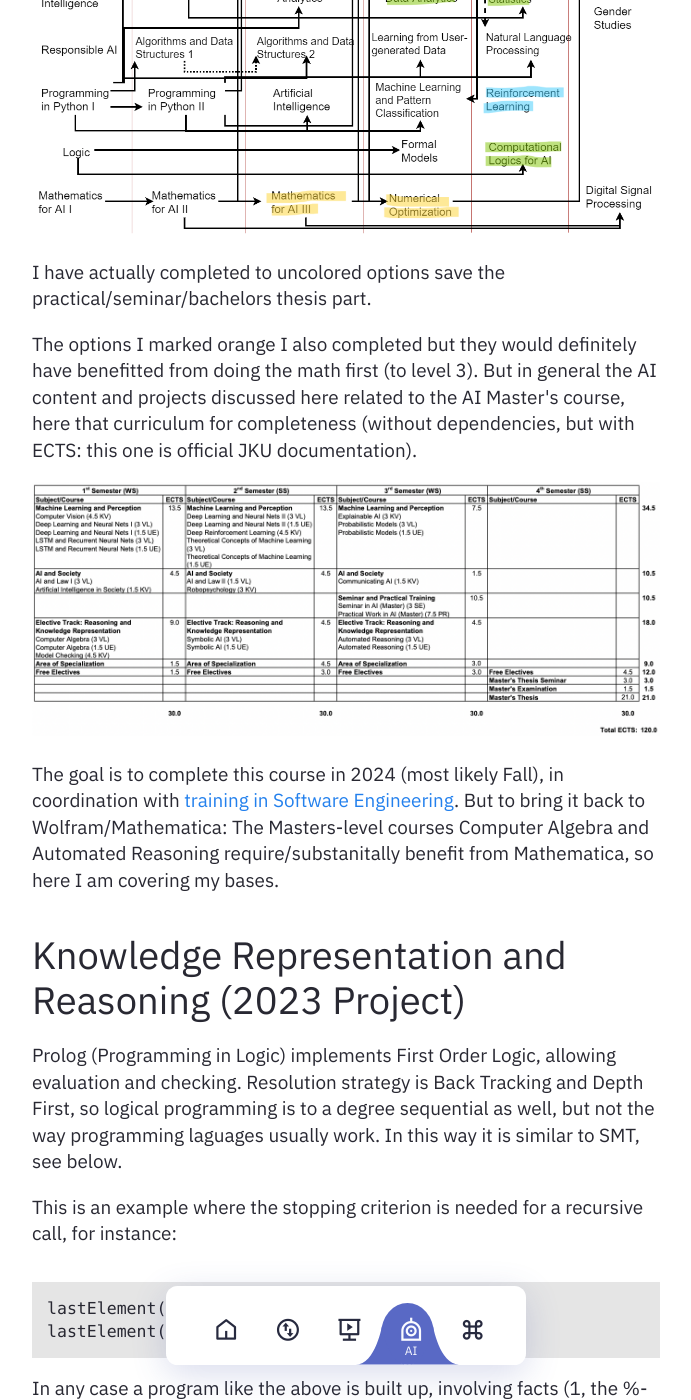
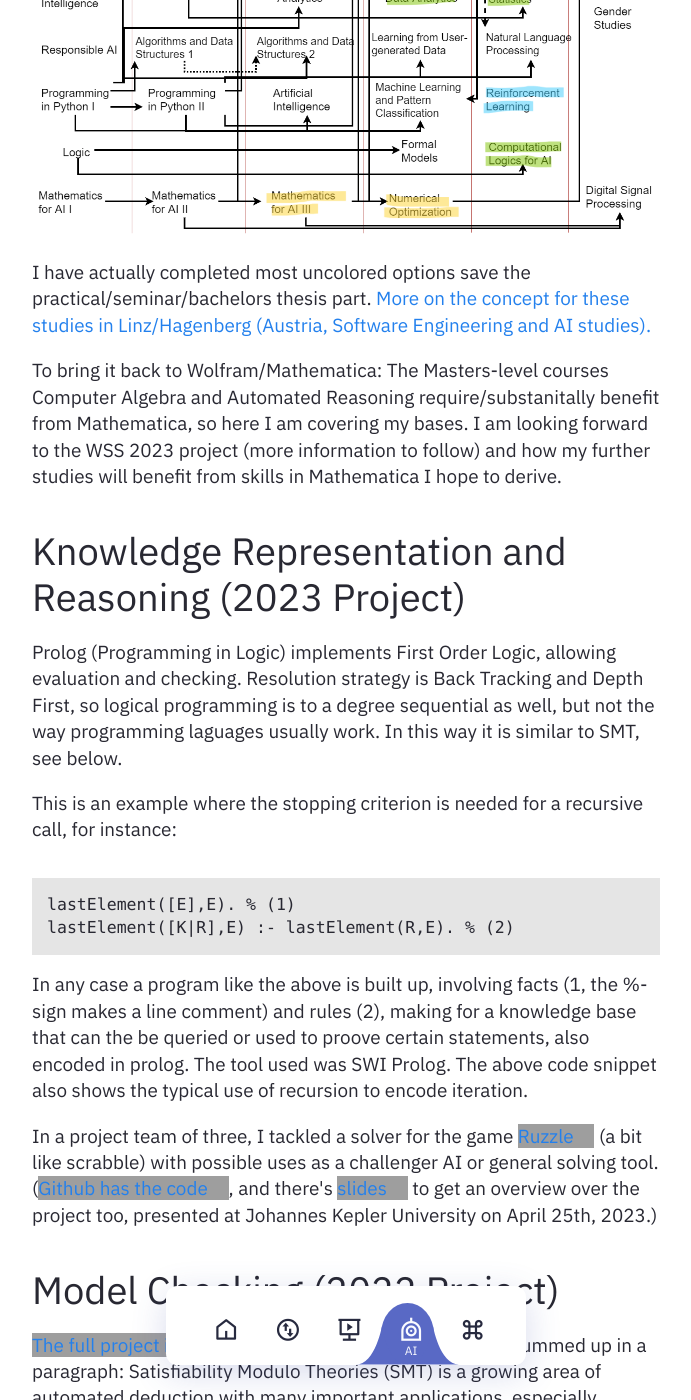
Before and after one commit to heseltime/heseltime.github.io, a Jekyll site: the page built from pages/rDai.md, in a window 1280 px wide and 1400 px high, scrolled down 1278 px, cut to the strip 0-1400 px from the top of the window. Shown: the whole strip, without its empty margins (294-985 px from the left). Built offline with Jekyll 4.4.1, drawn with Linux system fonts in a browser that asks for light colours; grey boxes are pictures that could not be loaded.

Commit message:
AI-SE studies info as concept document

```diff
--- a/pages/rDai.md
+++ b/pages/rDai.md
@@ -19,13 +19,9 @@ My main reason for WSS was a turn to further university level math and the reali
 
 <img src="../assets/img/Bachelors_Program_AI.drawio-marked.png" width="100%">
 
-I have actually completed to uncolored options save the practical/seminar/bachelors thesis part.
+I have actually completed most uncolored options save the practical/seminar/bachelors thesis part. <a href="../assets/pdf/AI-SE-Symbolic-Computation-Concept.pdf">More on the concept for these studies in Linz/Hagenberg (Austria, Software Engineering and AI studies).</a>
 
-The options I marked orange I also completed but they would definitely have benefitted from doing the math first (to level 3). But in general the AI content and projects discussed here related to the AI Master's course, here that curriculum for completeness (without dependencies, but with ECTS: this one is official JKU documentation).
-
-<img src="../assets/img/Screenshot 2023-06-22 at 16.10.40.png" width="100%">
-
-The goal is to complete this course in 2024 (most likely Fall), in coordination with <a href="/rDse">training in Software Engineering</a>. But to bring it back to Wolfram/Mathematica: The Masters-level courses Computer Algebra and Automated Reasoning require/substanitally benefit from Mathematica, so here I am covering my bases.
+To bring it back to Wolfram/Mathematica: The Masters-level courses Computer Algebra and Automated Reasoning require/substanitally benefit from Mathematica, so here I am covering my bases. I am looking forward to the WSS 2023 project (more information to follow) and how my further studies will benefit from skills in Mathematica I hope to derive.
 
 # Knowledge Representation and Reasoning (2023 Project) #
 
```
Also changed, not shown: 2 other files.
